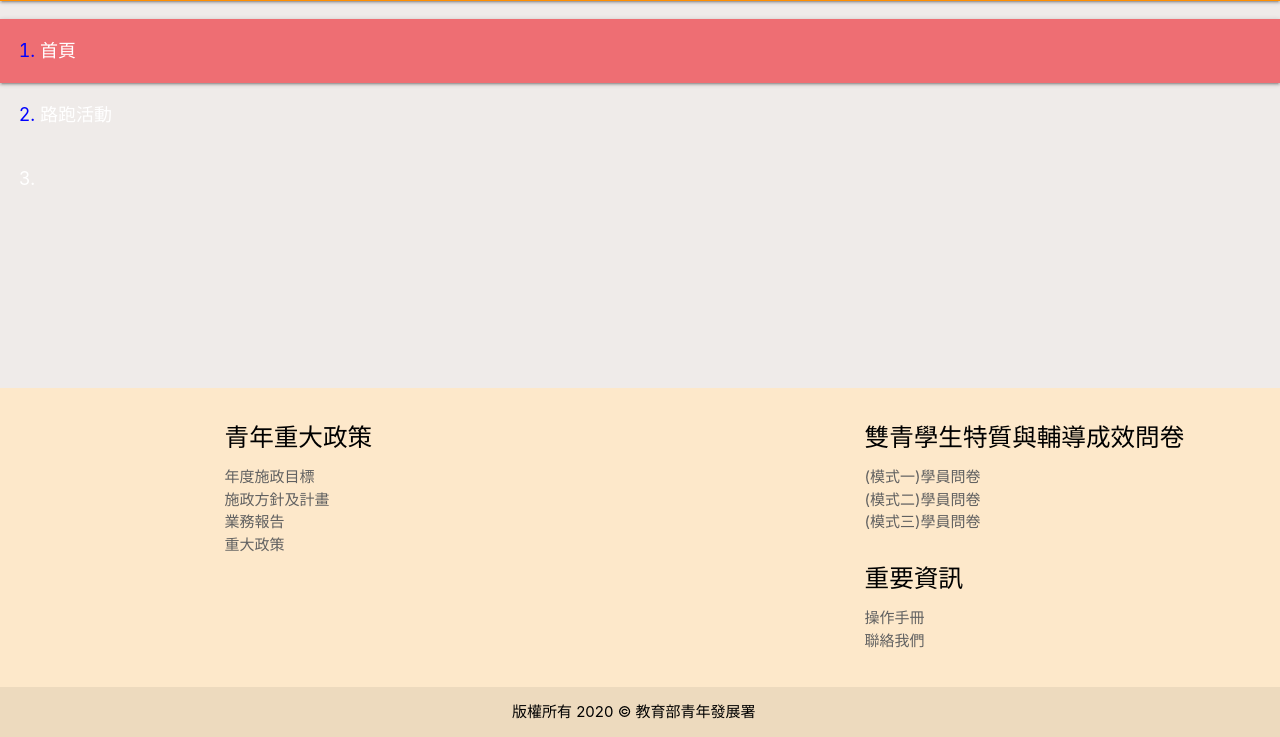
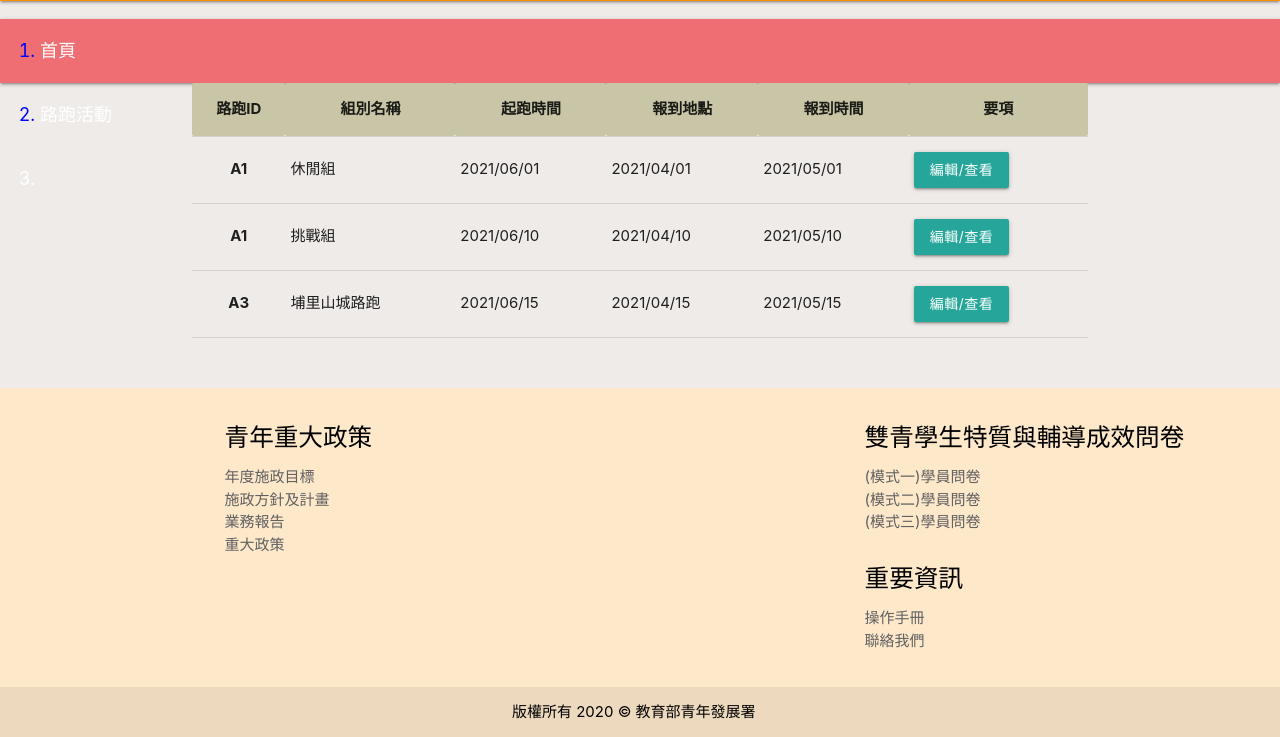
Before and after one commit to letRunnning/let_run, a PHP site: the page made by application/views/run/rungroup_gift.php in a window 1280 px wide. Shown: the part 63-800 px from the top of the page. Run offline with PHP 8.4, Linux system fonts and the light colour scheme; the template is opened without the code that fills it, so the values that code supplies are empty; some libraries are stand-ins or nearby versions.

Commit message:
add-content

```diff
--- a/application/views/run/rungroup_gift.php
+++ b/application/views/run/rungroup_gift.php
@@ -13,5 +13,46 @@
   </nav>
 </div>
 <div class="container">
+  <div class="row">
+    <table class="table text-center border-secondary table-hover align-middle">
+      <thead class="header" style="background-color:#C8C6A7">
+        <tr>
+          <th scope="col">路跑ID</th>
+          <th scope="col">組別名稱</th>
+          <th scope="col">起跑時間</th>
+          <th scope="col">報到地點</th>
+          <th scope="col">報到時間</th>
+          <th scope="col">要項</th>
+        </tr>
+      </thead>
+      <tbody>
+        <tr>
+          <th scope="col">A1</th>
+          <td scope="col">休閒組</td>
+          <td scope="col">2021/06/01</td>
+          <td scope="col">2021/04/01</td>
+          <td scope="col">2021/05/01</td>
+          <!-- <td scope="col"><button type="button" class="btn btn-warning" href="<?php echo site_url('run/run_active/' .$i['no']);?>">編輯/查看</button></td> -->
+          <td scope="col"><a type="button" class="btn btn-warning" href="<?php echo site_url('run/run_active/1' );?>">編輯/查看</a></td>
+        </tr>
+        <tr>
+          <th scope="col">A1</th>
+          <td scope="col">挑戰組</td>
+          <td scope="col">2021/06/10</td>
+          <td scope="col">2021/04/10</td>
+          <td scope="col">2021/05/10</td>
+          <td scope="col"><a type="button" class="btn btn-warning" href="<?php echo site_url('run/run_active/2' );?>">編輯/查看</a></td>
+        </tr>
+        <tr>
+          <th scope="col">A3</th>
+          <td scope="col">埔里山城路跑</td>
+          <td scope="col">2021/06/15</td>
+          <td scope="col">2021/04/15</td>
+          <td scope="col">2021/05/15</td>
+          <td scope="col"><a type="button" class="btn btn-warning" href="<?php echo site_url('run/run_active/3' );?>">編輯/查看</a></td>
+        </tr>
+      </tbody>
+    </table>
+  </div>
 </div>
 <?php $this->load->view('templates/new_footer');?>
```
